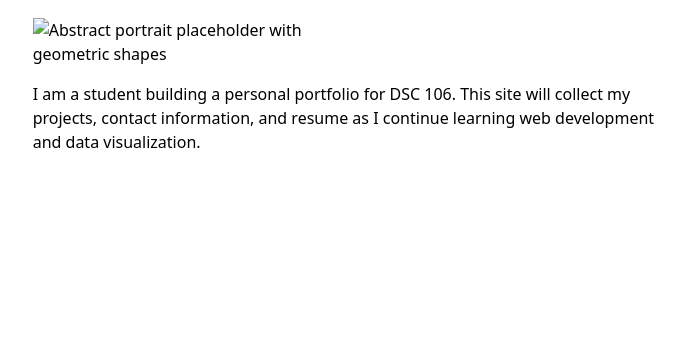
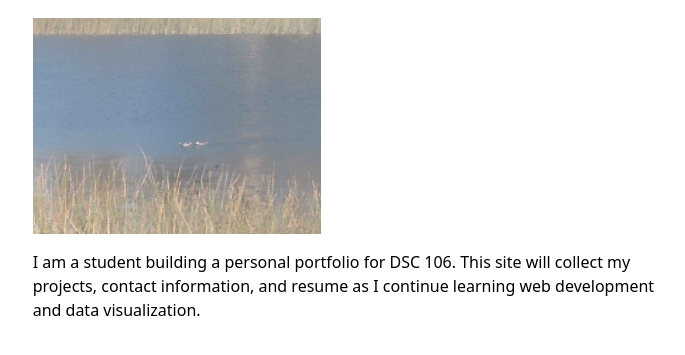
Before and after one commit to rywangwww/dsc106, a plain HTML site: page index.html in a window 1280 px wide. Shown: the part 139-494 px from the top of the page, without its empty margins (287-972 px from the left). Drawn offline with Linux system fonts and the light colour scheme.

Commit message:
Update index.html

```diff
--- a/index.html
+++ b/index.html
@@ -17,7 +17,7 @@
 
   <main>
     <h1>Raymond Wang</h1>
-    <img src="images/profile-placeholder.svg" alt="Abstract portrait placeholder with geometric shapes">
+    <img src="images/20260922_171905.jpg" alt="Ducks seen during one of my recent hikes">
     <p>
       I am a student building a personal portfolio for DSC 106. This site will
       collect my projects, contact information, and resume as I continue learning
```
